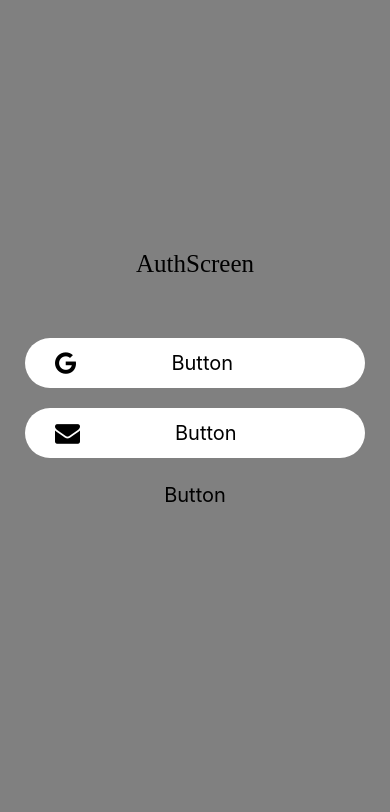
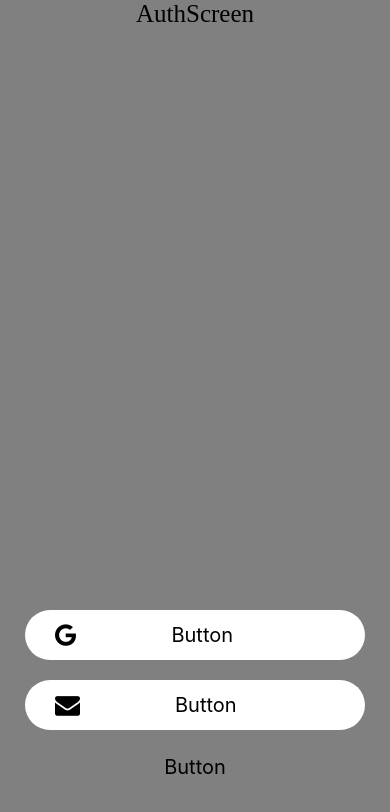
Before and after one commit to Takorean/mobile-ui-components-guide, a React Native app: screen / in a window 390 px wide. Shown: the top 812 px of the page. Built offline with nearby package versions, Linux system fonts and the light colour scheme.

Commit message:
Refactor AuthScreen Layout size

```diff
--- a/src/screens/AuthScreen.js
+++ b/src/screens/AuthScreen.js
@@ -34,8 +34,8 @@ const styles = StyleSheet.create({
         backgroundColor:'grey'
     },
     textContainer:{
+        flex:1,
         alignItems:"center",
-        marginTop:250,
     },
     authForm:{
         marginVertical:50,
```
